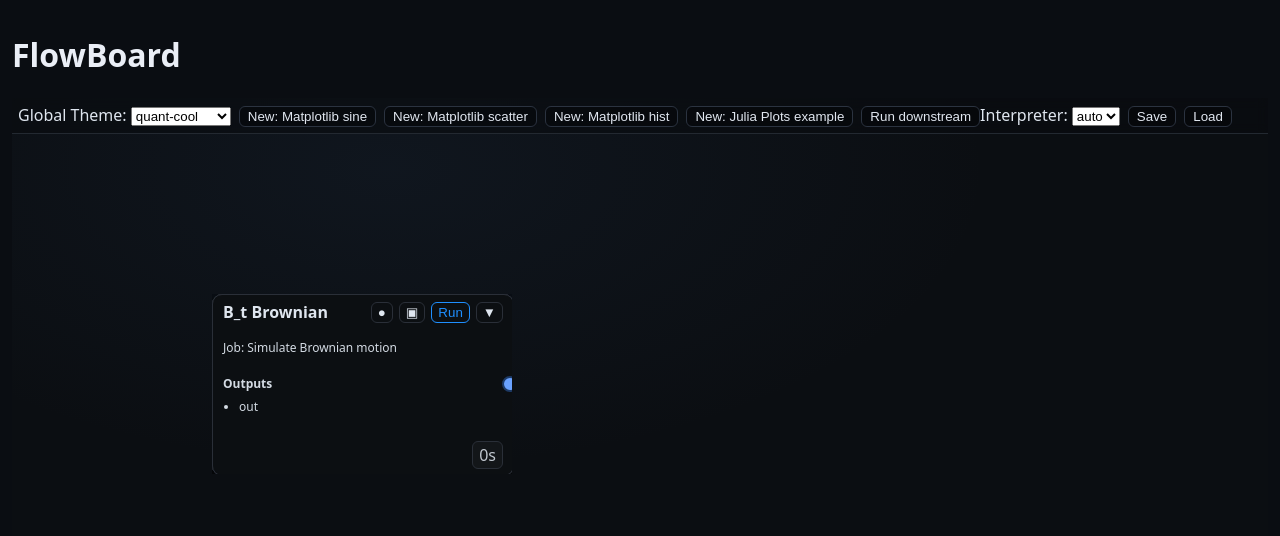
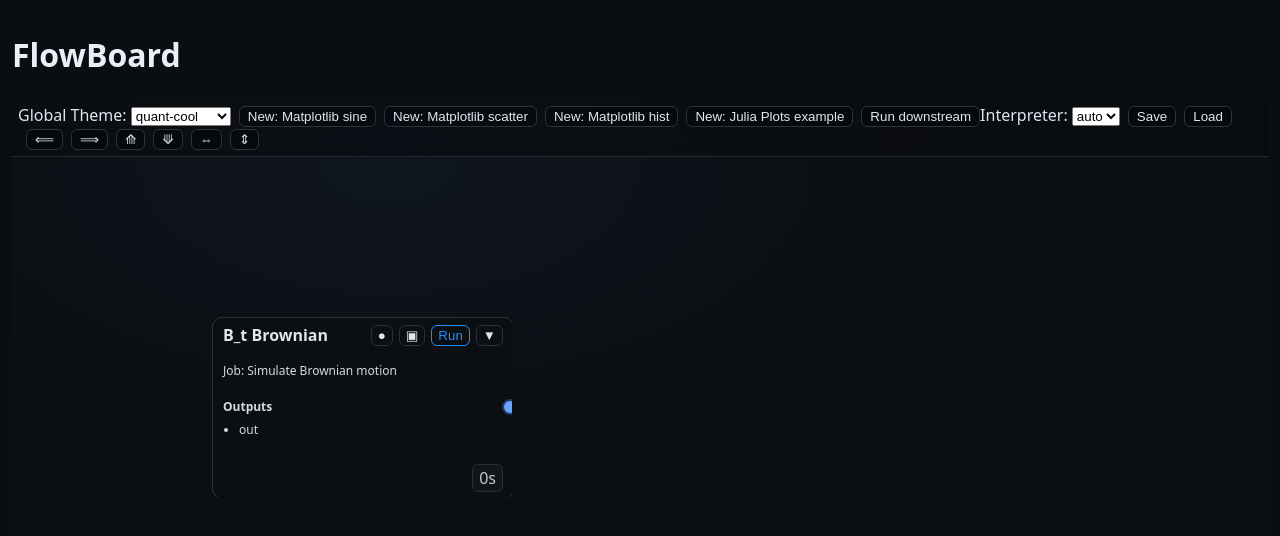
Before and after one commit to WenyinWei/flowboard, a Vue app: page / in a window 1280 px wide. Shown: the top 536 px of the page. Built offline with nearby package versions, Linux system fonts and the light colour scheme.

Commit message:
feat(board): marquee selection, align/distribute controls, and live links refresh

```diff
--- a/src/renderer/components/Board.vue
+++ b/src/renderer/components/Board.vue
@@ -23,8 +23,15 @@
         <span class="chip success">{{ rollup.success }}</span>
         <span class="chip error">{{ rollup.error }}</span>
       </span>
-      <button class="btn" @click="saveFlow">Save</button>
-      <button class="btn" @click="loadFlow">Load</button>
+  <button class="btn" @click="saveFlow">Save</button>
+  <button class="btn" @click="loadFlow">Load</button>
+  <span class="sep"></span>
+  <button class="btn" title="Align Left" @click="align('left')">⟸</button>
+  <button class="btn" title="Align Right" @click="align('right')">⟹</button>
+  <button class="btn" title="Align Top" @click="align('top')">⟰</button>
+  <button class="btn" title="Align Bottom" @click="align('bottom')">⟱</button>
+  <button class="btn" title="Distribute Horizontally" @click="distribute('h')">⇔</button>
+  <button class="btn" title="Distribute Vertically" @click="distribute('v')">⇕</button>
     </div>
 
     <!-- connection layer -->
@@ -53,6 +60,8 @@
 
     <!-- ghost cell while creating from dangling output -->
     <div v-if="ghost" class="ghost" :style="{ transform: `translate3d(${ghost.x}px, ${ghost.y}px, 0)` }">New cell…</div>
+  <!-- marquee selection rectangle -->
+  <div v-if="marquee" class="marquee" :style="marqueeStyle"></div>
   </div>
 </template>
 
@@ -69,6 +78,9 @@ const viewW = window.innerWidth
 const viewH = window.innerHeight
 const interpPick = ref<string>('')
 const linksTick = ref(0)
+const marquee = ref<{ x:number;y:number;w:number;h:number }|null>(null)
+const marqueeStart = ref<{ x:number;y:number }|null>(null)
+const marqueeStyle = computed(() => marquee.value ? ({ left: marquee.value.x+'px', top: marquee.value.y+'px', width: marquee.value.w+'px', height: marquee.value.h+'px' }) : ({}))
 
 onMounted(() => {
   if (wf.cells.length === 0) {
@@ -264,6 +276,65 @@ function applyInterpreter() {
   wf.setInterpreterForSelected(val)
 }
 
+function rectsOfSelected() {
+  return wf.selectedIds.map(id => {
+    const c = wf.cells.find(x=>x.id===id)
+    if (!c) return null
+    const r = c.rects[c.mode]
+    return { id, r, mode: c.mode }
+  }).filter(Boolean) as Array<{id:string;r:{x:number;y:number;w:number;h:number};mode:string}>
+}
+
+function align(kind: 'left'|'right'|'top'|'bottom') {
+  const items = rectsOfSelected(); if (items.length < 2) return
+  if (kind==='left') {
+    const x = Math.min(...items.map(i=>i.r.x))
+    for (const i of items) wf.setRect(i.id, i.mode as any, { ...i.r, x })
+  } else if (kind==='right') {
+    const right = Math.max(...items.map(i=>i.r.x + i.r.w))
+    for (const i of items) wf.setRect(i.id, i.mode as any, { ...i.r, x: right - i.r.w })
+  } else if (kind==='top') {
+    const y = Math.min(...items.map(i=>i.r.y))
+    for (const i of items) wf.setRect(i.id, i.mode as any, { ...i.r, y })
+  } else if (kind==='bottom') {
+    const bottom = Math.max(...items.map(i=>i.r.y + i.r.h))
+    for (const i of items) wf.setRect(i.id, i.mode as any, { ...i.r, y: bottom - i.r.h })
+  }
+  linksTick.value++
+}
+
+function distribute(axis: 'h'|'v') {
+  const items = rectsOfSelected(); if (items.length < 3) return
+  if (axis==='h') {
+    const sorted = items.slice().sort((a,b)=>a.r.x-b.r.x)
+    const left = sorted[0].r.x
+    const right = Math.max(...sorted.map(i=>i.r.x + i.r.w))
+    const span = right - left
+    const gaps = sorted.length - 1
+    if (span <= 0) return
+    for (let idx=0; idx<sorted.length; idx++) {
+      const i = sorted[idx]
+      const t = gaps>0? (idx/gaps) : 0
+      const x = Math.round(left + t * (span - i.r.w))
+      wf.setRect(i.id, i.mode as any, { ...i.r, x })
+    }
+  } else {
+    const sorted = items.slice().sort((a,b)=>a.r.y-b.r.y)
+    const top = sorted[0].r.y
+    const bottom = Math.max(...sorted.map(i=>i.r.y + i.r.h))
+    const span = bottom - top
+    const gaps = sorted.length - 1
+    if (span <= 0) return
+    for (let idx=0; idx<sorted.length; idx++) {
+      const i = sorted[idx]
+      const t = gaps>0? (idx/gaps) : 0
+      const y = Math.round(top + t * (span - i.r.h))
+      wf.setRect(i.id, i.mode as any, { ...i.r, y })
+    }
+  }
+  linksTick.value++
+}
+
 // --- Ports and linking ---
 type DragLink = { from: { cellId: string; port: string }, to?: { x: number; y: number } }
 const dragLink = ref<DragLink | null>(null)
@@ -401,13 +472,50 @@ function endLink(targetCellId: string, targetPort: string) {
   window.removeEventListener('mousemove', onDragging)
 }
 
-function onBoardDown() {
+function onBoardDown(e: MouseEvent) {
   // cancel link if clicked empty
   if (dragLink.value) {
     dragLink.value = null
     ghost.value = null
     window.removeEventListener('mousemove', onDragging)
   }
+  // start marquee if clicking on empty board area
+  const target = e.target as HTMLElement
+  const isCell = !!target.closest?.('.cell')
+  const isPort = !!target.closest?.('.port')
+  if (isCell || isPort) return
+  const br = boardRect()
+  const sx = e.clientX - br.left
+  const sy = e.clientY - br.top
+  marqueeStart.value = { x: sx, y: sy }
+  marquee.value = { x: sx, y: sy, w: 0, h: 0 }
+  const onMove = (ev: MouseEvent) => {
+    const x = ev.clientX - br.left
+    const y = ev.clientY - br.top
+    const x0 = marqueeStart.value!.x, y0 = marqueeStart.value!.y
+    const rx = Math.min(x0, x), ry = Math.min(y0, y)
+    const rw = Math.abs(x - x0), rh = Math.abs(y - y0)
+    marquee.value = { x: rx, y: ry, w: rw, h: rh }
+  }
+  const onUp = () => {
+    window.removeEventListener('mousemove', onMove)
+    window.removeEventListener('mouseup', onUp)
+    if (!marquee.value) return
+    const box = marquee.value
+    // select cells whose rect intersects box (current mode)
+    const ids: string[] = []
+    for (const c of wf.cells) {
+      const r = c.rects[c.mode]
+      const ix = !(r.x > box.x+box.w || r.x+r.w < box.x)
+      const iy = !(r.y > box.y+box.h || r.y+r.h < box.y)
+      if (ix && iy) ids.push(c.id)
+    }
+    wf.setSelectedMany(ids)
+    marquee.value = null
+    marqueeStart.value = null
+  }
+  window.addEventListener('mousemove', onMove)
+  window.addEventListener('mouseup', onUp, { once: true })
 }
 
 function cellTransform(c: any) {
@@ -486,10 +594,12 @@ async function runDownstream() {
 .links path.temp { stroke: #9ad8ff; stroke-width: 1.5; opacity: 0.8 }
 .links path:hover { filter: drop-shadow(0 0 4px #9ad8ff) }
 .btn { margin-left: 8px; padding: 2px 8px; border: 1px solid #2b3340; border-radius: 6px; background: rgba(0,0,0,0.3); color: #e1e7f0; cursor: pointer; }
+.sep { display: inline-block; width: 10px; }
 .ghost { position: absolute; padding: 4px 8px; border: 1px dashed #6aa2ff; color: #6aa2ff; border-radius: 8px; background: rgba(0,0,0,0.2); pointer-events: none; }
 .rollup { margin-left: 8px; display: inline-flex; gap: 6px; align-items: center; }
 .chip { display: inline-block; min-width: 20px; text-align: center; padding: 1px 6px; border-radius: 999px; border: 1px solid #2b3340; font-size: 12px; }
 .chip.running { border-color: #3498db; color: #3498db }
 .chip.success { border-color: #2ecc71; color: #2ecc71 }
 .chip.error { border-color: #e74c3c; color: #e74c3c }
+.marquee { position: absolute; pointer-events: none; border: 1px dashed #5ec8ff; background: rgba(94,200,255,0.1); }
 </style>
```
